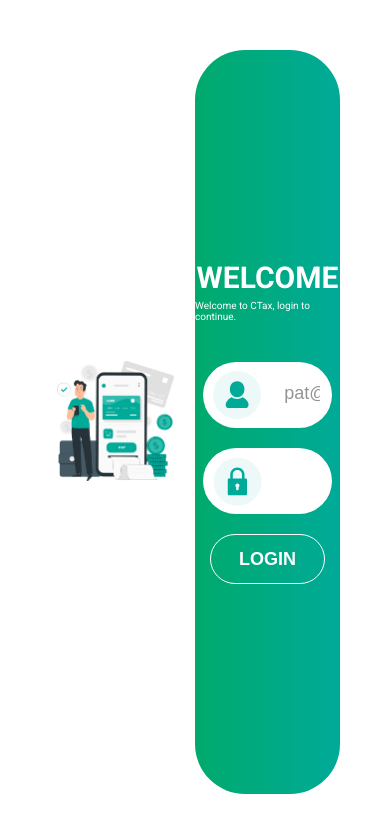
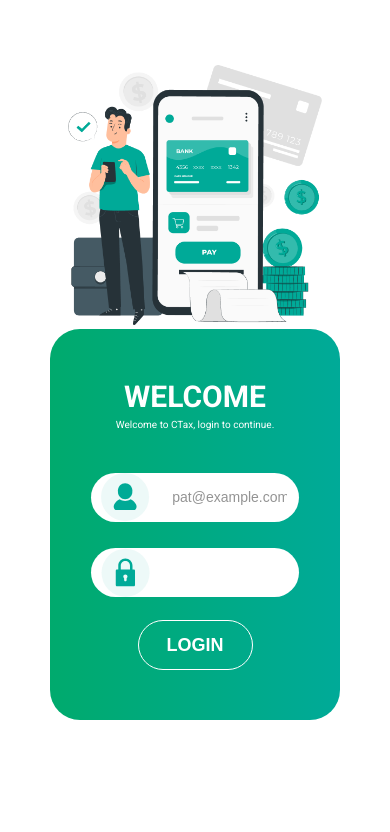
Before and after one commit to anandhums977/CTax, an Angular app: page /login in a window 390 px wide. Shown: the top 832 px of the page. Built offline with nearby package versions, Linux system fonts and the light colour scheme.

Commit message:
login screen responsiveness till tab level

```diff
--- a/src/app/features/authentication/login/login.component.scss
+++ b/src/app/features/authentication/login/login.component.scss
@@ -7,6 +7,27 @@
   justify-content: center;
   align-items: center;
   padding: 50px;
+  @media(max-width:768px){
+    grid-template-columns: 1fr;
+    height: 100%;
+    height: max-content !important;
+    .left-panel {
+      padding: 0;
+      justify-content: center;
+      display: flex;
+      img{
+        width: 30vh !important;
+      }
+    }
+    .right-panel{
+      margin-top: 20px !important;
+      .form-card {
+        padding: 20px;
+        border-radius: 30px !important;
+      }
+    }
+
+  }
   .left-panel {
     padding: 5%;
     img {
@@ -81,6 +102,10 @@
           align-items: center;
           justify-content: center;
           flex-direction: column;
+          height: 66px;
+          @media (max-width: 768px){
+            height: 55px;
+          }
           mat-error {
             width: 69%;
             margin-top: 5px;
@@ -88,9 +113,8 @@
             color: white;
         }
           .input-field {
-            height: 7vh;
-            min-height: 66px;
-            max-height: 75px;
+            height: 90%;
+
             width: 75%;
             border-radius: 1000px;
             background-color: white;
@@ -111,6 +135,9 @@
               font-size: 18px; /* Custom font size */
               font-weight: 400; /* Custom font weight */
               opacity: 1; /* Ensure the color is fully applied */
+              @media (max-width: 768px){
+                font-size: 14px !important;
+              }
           }
 
           /* For webkit browsers like Chrome, Safari */
@@ -119,6 +146,9 @@
             font-size: 18px; /* Custom font size */
             font-weight: 400; /* Custom font weight */
             opacity: 1; /* Ensure the color is fully applied */
+            @media (max-width: 768px){
+              font-size: 14px !important;
+            }
           }
 
           /* For Mozilla Firefox */
@@ -127,6 +157,9 @@
             font-size: 18px; /* Custom font size */
             font-weight: 400; /* Custom font weight */
             opacity: 1; /* Ensure the color is fully applied */
+            @media (max-width: 768px){
+              font-size: 14px !important;
+            }
           }
 
           /* For Microsoft Edge */
@@ -135,6 +168,9 @@
             font-size: 18px; /* Custom font size */
             font-weight: 400; /* Custom font weight */
             opacity: 1; /* Ensure the color is fully applied */
+            @media (max-width: 768px){
+              font-size: 14px !important;
+            }
           }
 
 
```
